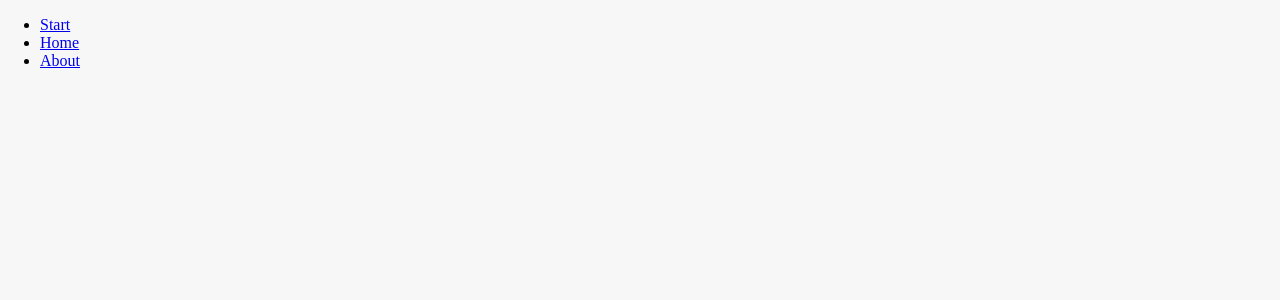
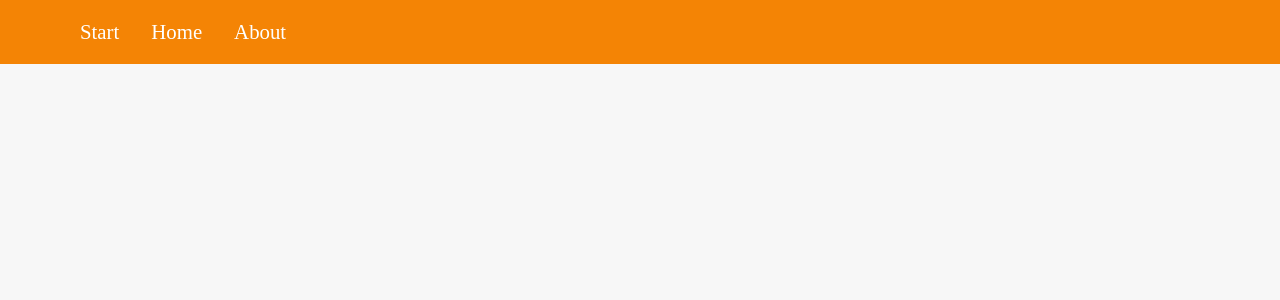
Before and after one commit to Waldemar-00/react_router, a React (Create React App) app: page / in a window 1280 px wide. Shown: the top 300 px of the page. Built offline with nearby package versions, Linux system fonts and the light colour scheme; a web font is replaced by a local one.

Commit message:
I used NavLink and its attrebiute - activeClassName.

```diff
--- a/src/components/Header.js
+++ b/src/components/Header.js
@@ -1,11 +1,12 @@
-import { Link } from 'react-router-dom'
+import { NavLink } from 'react-router-dom'
+import styles from './Header.module.css'
 const Header = () => {
   return (
-    <header>
+    <header className={styles.header}>
       <ul>
-        <li><Link to="/start">Start</Link></li>
-        <li><Link to="/home">Home</Link></li>
-        <li><Link to="/about">About</Link></li>
+        <li><NavLink activeClassName={styles.active} to="/start">Start</NavLink></li>
+        <li><NavLink activeClassName={styles.active} to="/home">Home</NavLink></li>
+        <li><NavLink activeClassName={styles.active} to="/about">About</NavLink></li>
       </ul>
     </header>
   )
--- /dev/null
+++ b/src/components/Header.module.css
@@ -0,0 +1,36 @@
+.header {
+  width: 100%;
+  height: 4rem;
+  background-color: #f48405;
+  padding: 0 5%;
+}
+
+.header nav {
+  height: 100%;
+}
+
+.header ul {
+  height: 100%;
+  list-style: none;
+  display: flex;
+  padding: 0;
+  margin: 0;
+  align-items: center;
+  justify-content: left;
+}
+
+.header li {
+  margin: 0 1rem;
+}
+
+.header a {
+  color: white;
+  font-size: 1.3rem;
+  text-decoration: none;
+}
+
+.header a:hover,
+.header a:active,
+.header a.active {
+  color: #f0ea3a;
+}
--- a/src/index.css
+++ b/src/index.css
@@ -57,3 +57,17 @@ body {
   background-color: #f48405;
   color: white;
 }
+
+/* for a while */
+main {
+  margin-top: 10rem;
+  text-align: center;
+}
+
+h1,
+h2,
+h3,
+p {
+  color: #f48405;
+}
+/* for a while */
```
